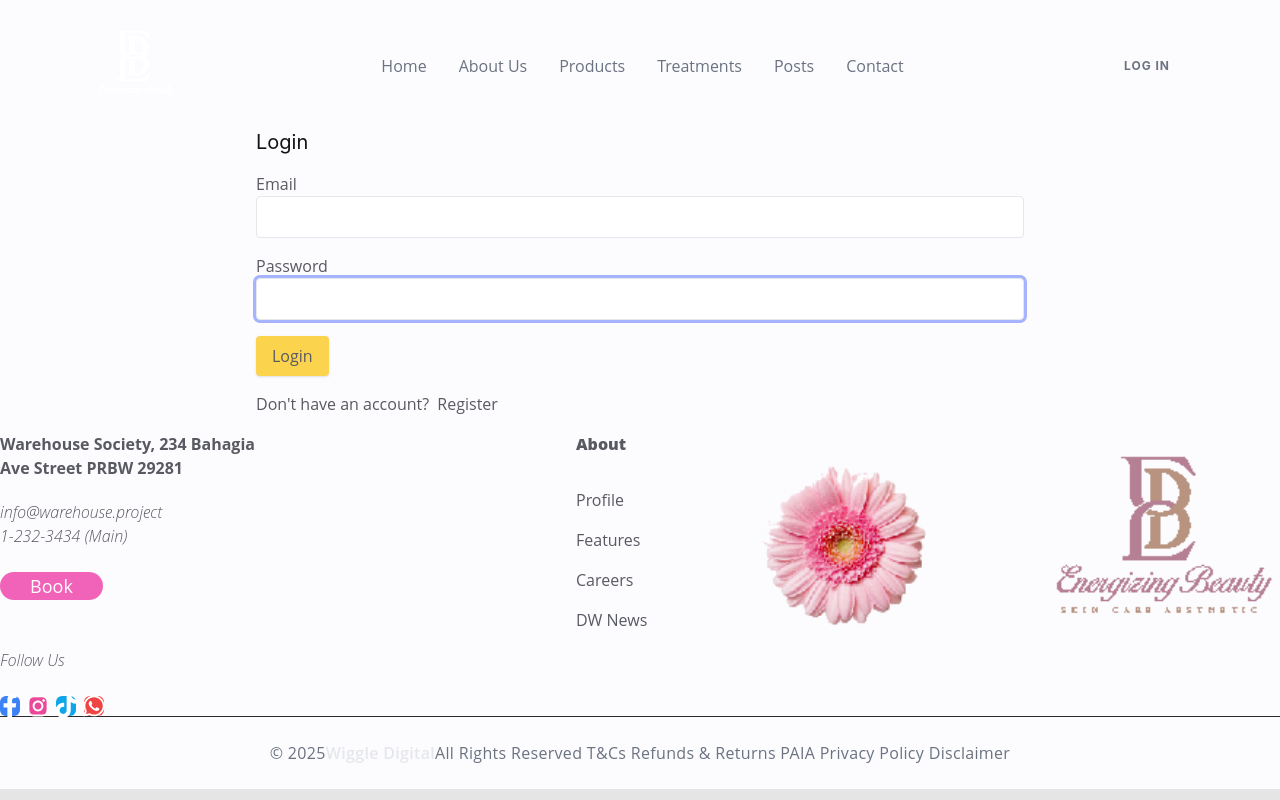
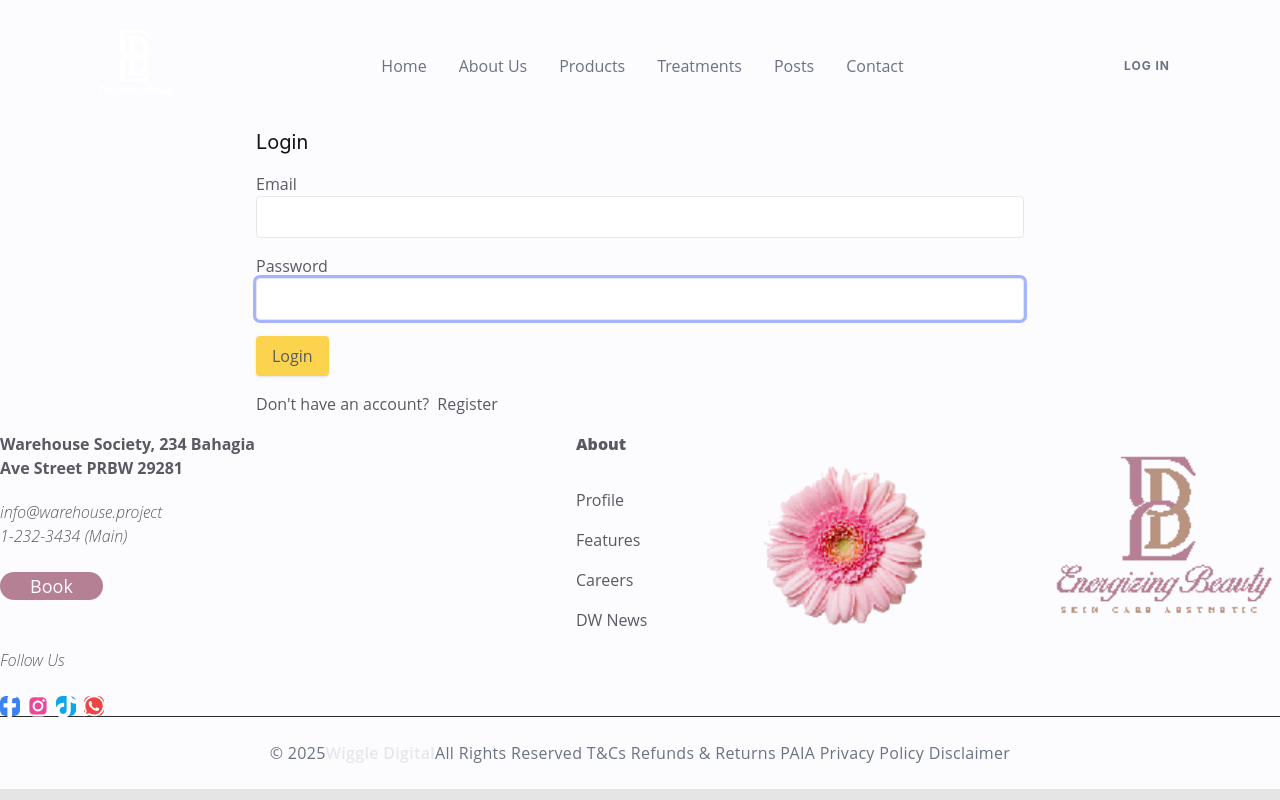
Before and after one commit to ThandoMav/wiggleshop, a Next.js app: page /login in a window 1280 px wide. Built offline with nearby package versions, Linux system fonts and the light colour scheme; no server answers.

Commit message:
first commit

```diff
--- a/styles/globals.css
+++ b/styles/globals.css
@@ -100,13 +100,16 @@ body {
     @apply text-lg h-[60px] px-[30px] rounded-full transition text-white;
   }
   .btnB {
-    @apply text-lg px-[30px] rounded-full transition text-white bg-accent-secondary hover:bg-accent-secondary_hover;
+    @apply text-lg px-[30px] rounded-full transition text-white bg-primary-500 hover:bg-primary-600;
   }
   .btn-primaryBeauty {
-    @apply bg-accent-primary hover:bg-accent-primary_hover;
+    @apply bg-primary-500 hover:bg-primary-600;
   }
   .btn-secondaryBeauty {
-    @apply bg-accent-secondary hover:bg-accent-secondary_hover;
+    @apply bg-primary-500 hover:bg-primary-600;
+  }
+  .btn-whiteBeauty {
+    @apply bg-white hover:bg-primary-600;
   }
   .btn-quaternaryBeauty {
     @apply bg-white text-base font-bold text-primary drop-shadow-primary hover:bg-accent-primary_hover hover:text-white;
```
